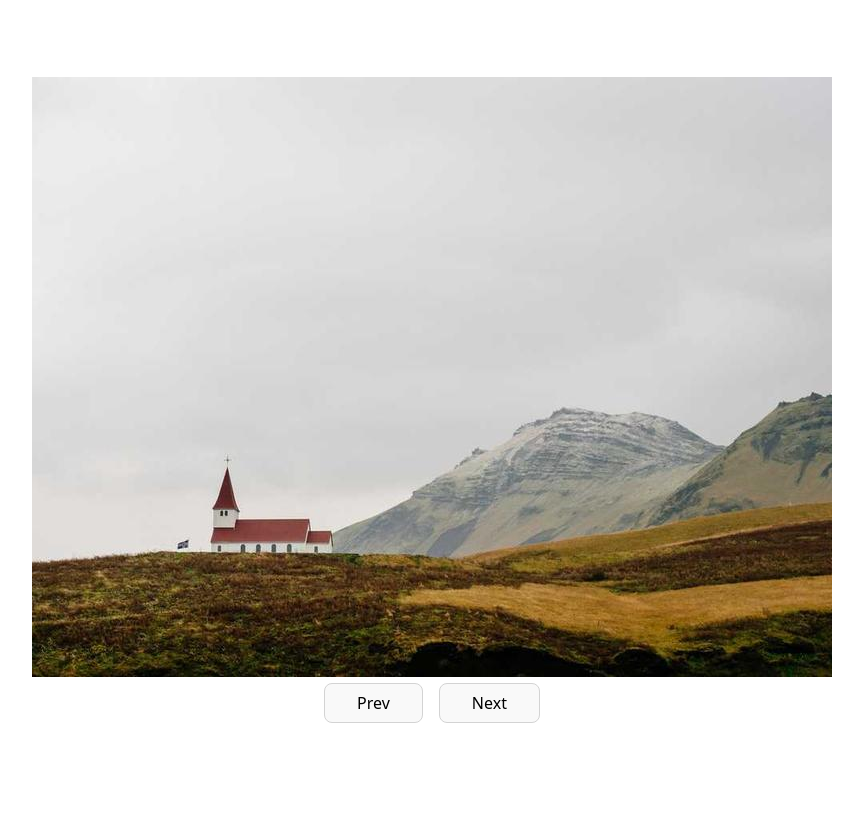
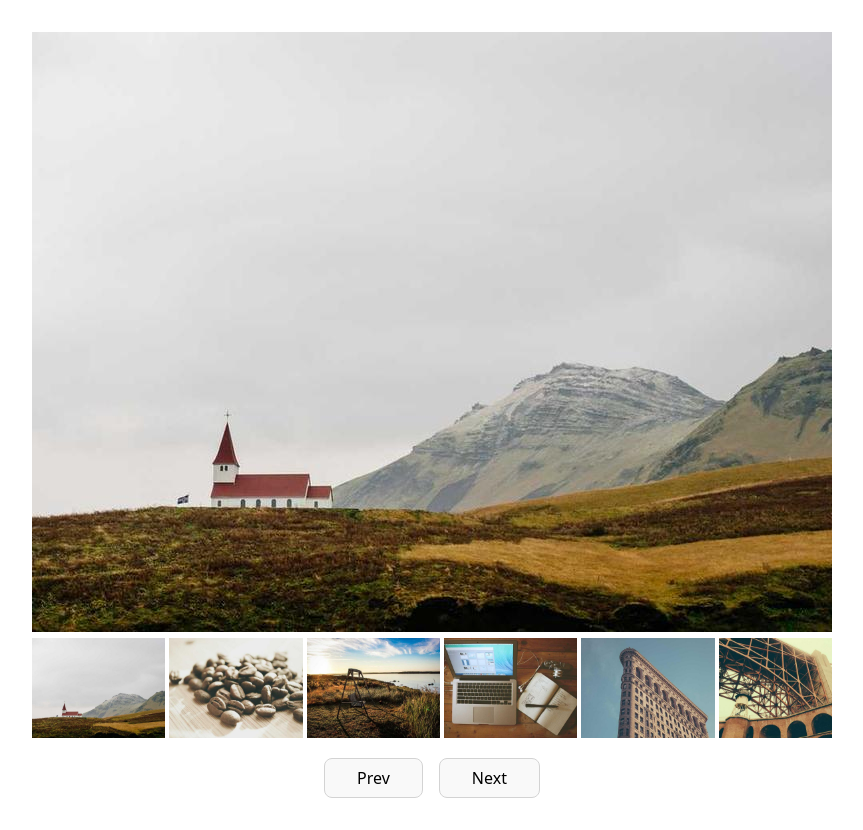
Before and after one commit to dimarique/sidequest-gallery, a React (Vite) app: page / in a window 1280 px wide. Shown: the whole page, without its empty margins (208-1071 px from the left). Before the commit the page ends 800 px from the top, so only its background shows below. Built offline with nearby package versions, Linux system fonts and the light colour scheme.

Commit message:
add link to imagesRibbon to App.jsx

```diff
--- a/src/App.jsx
+++ b/src/App.jsx
@@ -16,11 +16,9 @@ import ButtonNext from "./components/ButtonNext/ButtonNext";
 import ButtonPrev from "./components/ButtonPrev/ButtonPrev";
 
 import ButtonWrapper from "./components/ButtonWrapper/ButtonWrapper";
+import ImagesRibbon from "./components/ImagesRibbon/ImagesRibbon";
 
 function App() {
-
-
-
   const images = [img0, img1, img2, img3, img4, img5, img6, img7, img8, img9];
 
   const [currentIndex, setCurrentIndex] = useState(0);
@@ -33,12 +31,18 @@ function App() {
         images={images}
       />
 
-
+      <ImagesRibbon
+        images={images}
+        setCurrentIndex={setCurrentIndex}
+        currentIndex={currentIndex}
+      />
 
       <ButtonWrapper>
-        <ButtonPrev currentIndex={currentIndex}
+        <ButtonPrev
+          currentIndex={currentIndex}
           setCurrentIndex={setCurrentIndex}
-          images={images} />
+          images={images}
+        />
 
         {/* <ButtonPlayPause images={images} /> */}
 
@@ -47,10 +51,7 @@ function App() {
           setCurrentIndex={setCurrentIndex}
           images={images}
         />
-
-
       </ButtonWrapper>
-
     </>
   );
 }
```
